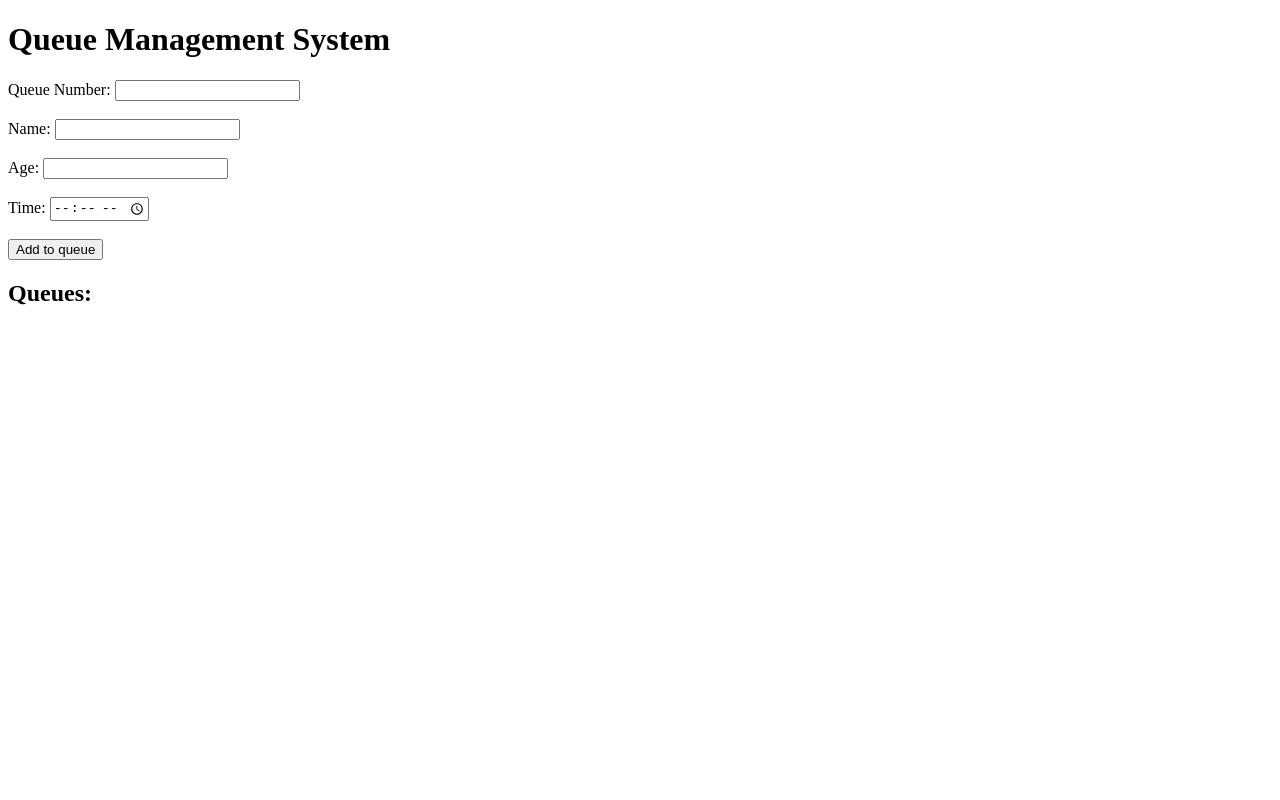
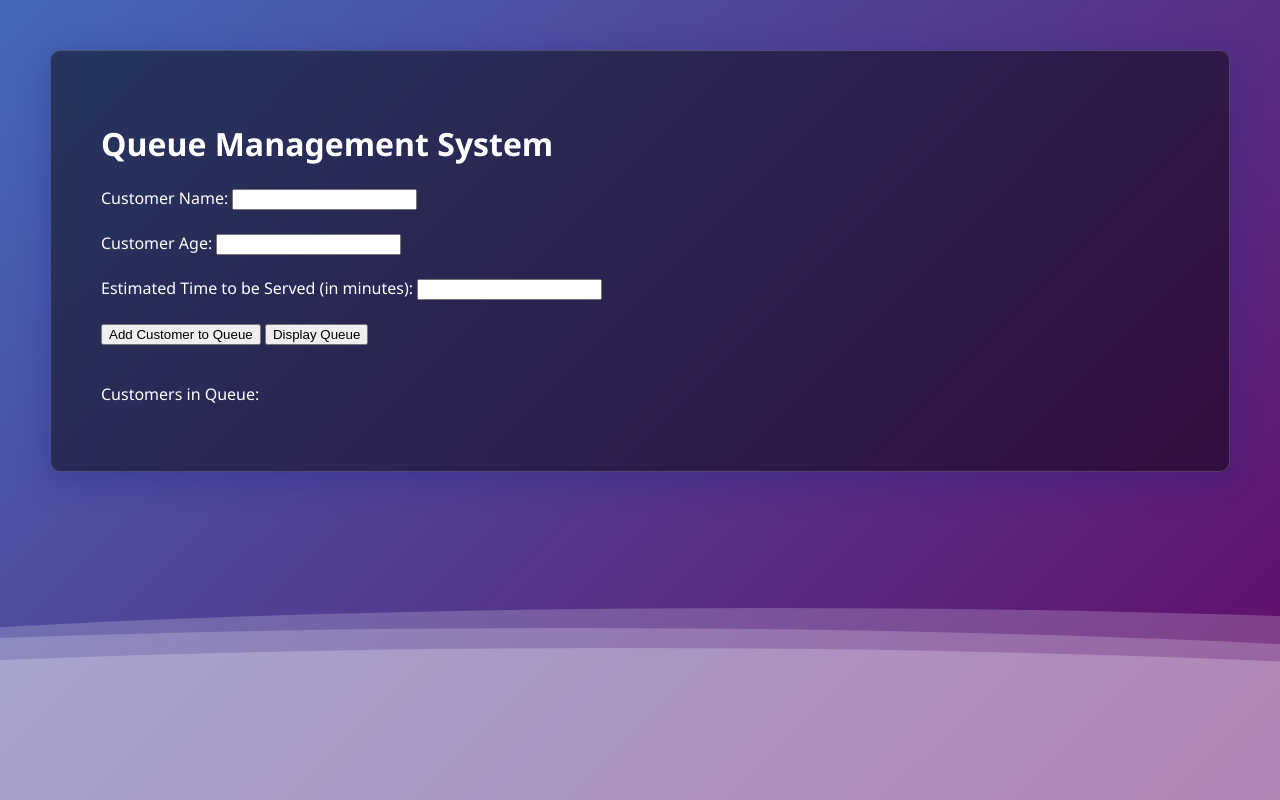
Before and after one commit to dasabhisri/Queue-Management-System, a plain HTML site: page index.html in a window 1280 px wide. Drawn offline with Linux system fonts and the light colour scheme.

Commit message:
Add files via upload

```diff
--- a/index.html
+++ b/index.html
@@ -2,22 +2,29 @@
 <html>
   <head>
     <title>Queue Management System</title>
+    <link rel="stylesheet" href="styles.css">
   </head>
   <body>
-  <script src="scripts.js"></script>
+    <div>
+      <div class="wave"></div>
+      <div class="wave"></div>
+      <div class="wave"></div>
+   </div>
+   <div id="main-card">
+    <script src="script.js"></script>
     <h1>Queue Management System</h1>
-	<form>
-		<label for="queue-num">Queue Number:</label>
-		<input type="number" id="queue-num" name="queue-num"><br><br>
-		<label for="name">Name:</label>
-		<input type="text" id="name" name="name"><br><br>
-		<label for="age">Age:</label>
-		<input type="number" id="age" name="age"><br><br>
-		<label for="time">Time:</label>
-		<input type="time" id="time" name="time"><br><br>
-		<button type="button" onclick="addToQueue()">Add to queue</button>
-	</form>
-	<h2>Queues:</h2>
-	<div id="queues"></div>
+    <label for="customerName">Customer Name:</label>
+    <input type="text" id="customerName"><br><br>
+    <label for="customerAge">Customer Age:</label>
+    <input type="number" id="customerAge"><br><br>
+    <label for="estimatedTime">Estimated Time to be Served (in minutes):</label>
+    <input type="number" id="estimatedTime"><br><br>
+    <button onclick="addCustomer()">Add Customer to Queue</button>
+    <button onclick="displayQueue()">Display Queue</button>
+    <br><br>
+    <p>Customers in Queue:</p>
+    <ul id="queueList">
+    </ul>
+  </div>
   </body>
 </html>
--- /dev/null
+++ b/script.js
@@ -0,0 +1,58 @@
+var queue = [];
+var prevTime=0;
+
+function addCustomer(){
+  var customerName = document.getElementById("customerName").value;
+  var customerAge = document.getElementById("customerAge").value;
+  var estimatedTime = document.getElementById("estimatedTime").value;
+  if(customerAge>60){
+    alert("Priotity Customer Added !");
+  }
+  else{
+    alert("Customer Added !");
+  }
+  var currentTime = new Date().getTime();
+  //var prevTime=0;
+
+  //for(var i=0;i<=queue.length;i++){
+  //  prevTime+=customer[i].timeRemaining;
+  //}
+
+  var timeRemaining = (estimatedTime * 60 * 1000) + currentTime;
+
+  var customer = { name: customerName, age: customerAge, timeRemaining: timeRemaining };
+
+  if (customerAge > 60) {
+    queue.unshift(customer);
+  } else {
+    queue.push(customer);
+  }
+
+   document.getElementById("customerName").value = "";
+   document.getElementById("customerAge").value = "";
+   document.getElementById("estimatedTime").value = "";
+
+  displayQueue();
+}
+
+function displayQueue() {
+  var queueList = document.getElementById("queueList");
+  queueList.innerHTML = "";
+
+  for (var i = 0; i < queue.length; i++) {
+    var customer = queue[i];
+
+    var timeRemaining = Math.round((customer.timeRemaining - new Date().getTime()) / 1000);
+    if (timeRemaining < 0) {
+      timeRemaining = 0;
+      alert("Customer Served !");
+      queue.shift(customer);
+    }
+
+        var listItem = document.createElement("li");
+        var text = document.createTextNode(customer.name + " (" + customer.age + " years old) - " + timeRemaining + " seconds remaining");
+        listItem.appendChild(text);
+
+    queueList.appendChild(listItem);
+  }
+}
--- a/styles.css
+++ b/styles.css
@@ -1,49 +1,92 @@
-h1 {
-    text-align: center;
+body {
+
+    margin: auto;
+    font-family: 'Segoe UI', Tahoma, Geneva, Verdana, sans-serif;
+    overflow: auto;
+    background: linear-gradient(315deg, rgba(101,0,94,1) 3%, rgba(60,132,206,1) 38%, rgba(48,238,226,1) 68%, rgba(255,25,25,1) 98%);
+    animation: gradient 15s ease infinite;
+    background-size: 400% 400%;
+    background-attachment: fixed;
 }
 
-  label {
-    display: inline-block;
-    margin-bottom: 5px;
+@keyframes gradient {
+    0% {
+        background-position: 0% 0%;
+    }
+    50% {
+        background-position: 100% 100%;
+    }
+    100% {
+        background-position: 0% 0%;
+    }
 }
 
-  input[type=number] {
-    padding: 5px;
-    width: 50px;
+.wave {
+    background: rgb(255 255 255 / 25%);
+    border-radius: 1000% 1000% 0 0;
+    position: fixed;
+    width: 200%;
+    height: 12em;
+    animation: wave 10s -3s linear infinite;
+    transform: translate3d(0, 0, 0);
+    opacity: 0.8;
+    bottom: 0;
+    left: 0;
+    z-index: -1;
 }
 
-  button {
-    padding: 5px 10px;
-    margin-left: 10px;
-    background-color: #4CAF50;
-    color: white;
-    border: none;
-    cursor: pointer;
+.wave:nth-of-type(2) {
+    bottom: -1.25em;
+    animation: wave 18s linear reverse infinite;
+    opacity: 0.8;
 }
 
-  button:hover {
-    background-color: #3e8e41;
+.wave:nth-of-type(3) {
+    bottom: -2.5em;
+    animation: wave 20s -1s reverse infinite;
+    opacity: 0.9;
 }
 
-  #queues {
-    margin-top: 20px;
-    display: flex;
-    justify-content: center;
+@keyframes wave {
+    2% {
+        transform: translateX(1);
     }
 
-  .queue {
-    padding: 10px;
-    margin-right: 10px;
-    background-color: #f2f2f2;
-    border: 1px solid #ddd;
+    25% {
+        transform: translateX(-25%);
     }
 
-  .queue p {
-    margin: 0;
+    50% {
+        transform: translateX(-50%);
     }
 
-  .queue .time {
-    font-size: 18px;
-    font-weight: bold;
-    margin-top: 5px;
+    75% {
+        transform: translateX(-25%);
     }
+
+    100% {
+        transform: translateX(1);
+    }
+}
+#main-card{
+    margin: 50px;
+    padding: 50px;
+    background: rgba(0, 0, 0, 0.463);
+    box-shadow: 0 8px 32px 0 rgba( 31, 38, 135, 0.37 );
+    backdrop-filter: blur( 6px );
+    -webkit-backdrop-filter: blur( 6px );
+    border-radius: 10px;
+    border: 1px solid rgba( 255, 255, 255, 0.18 );}
+h1{
+    color: #FFFFFF;
+}
+
+label{
+    color: #FFFFFF;
+}
+p{
+    color: #FFFFFF;
+}
+li{
+    color: #FFFFFF;
+}
```
Lines whose indentation alone changed are shown as unchanged.
